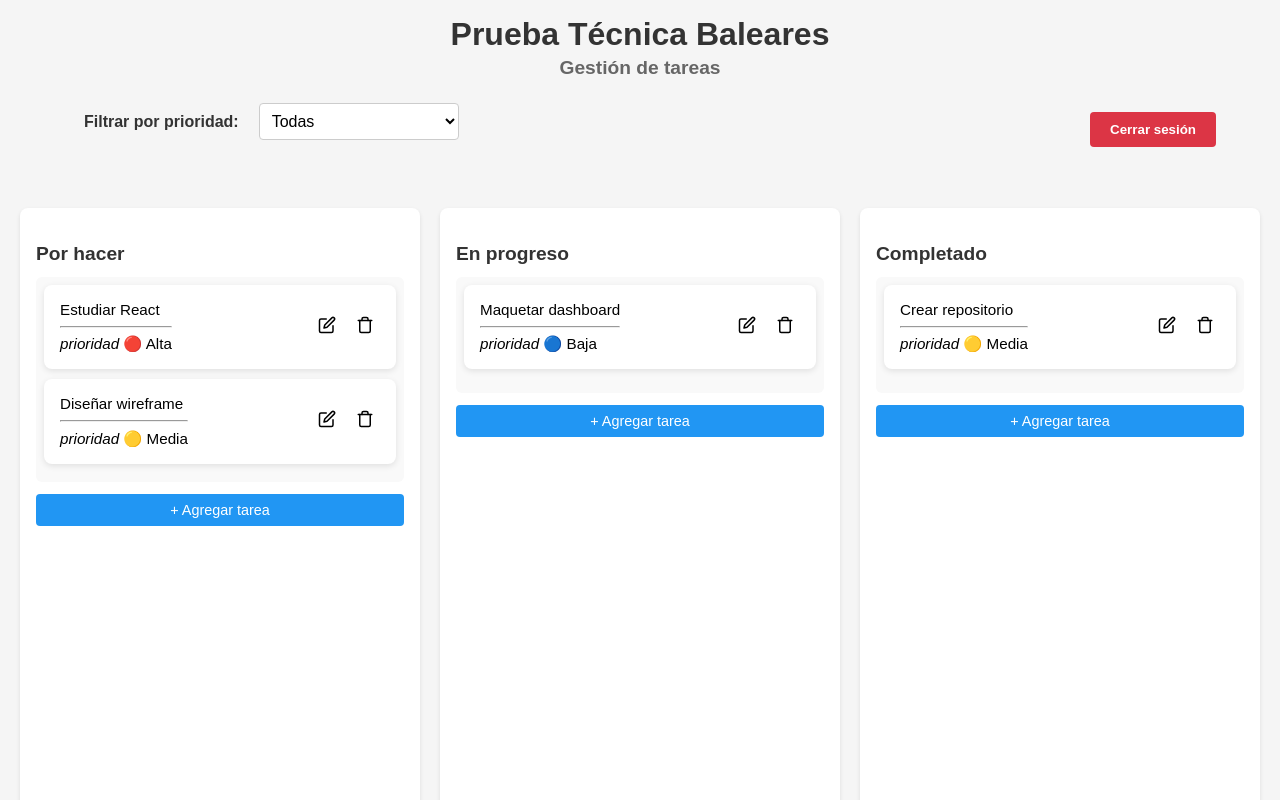
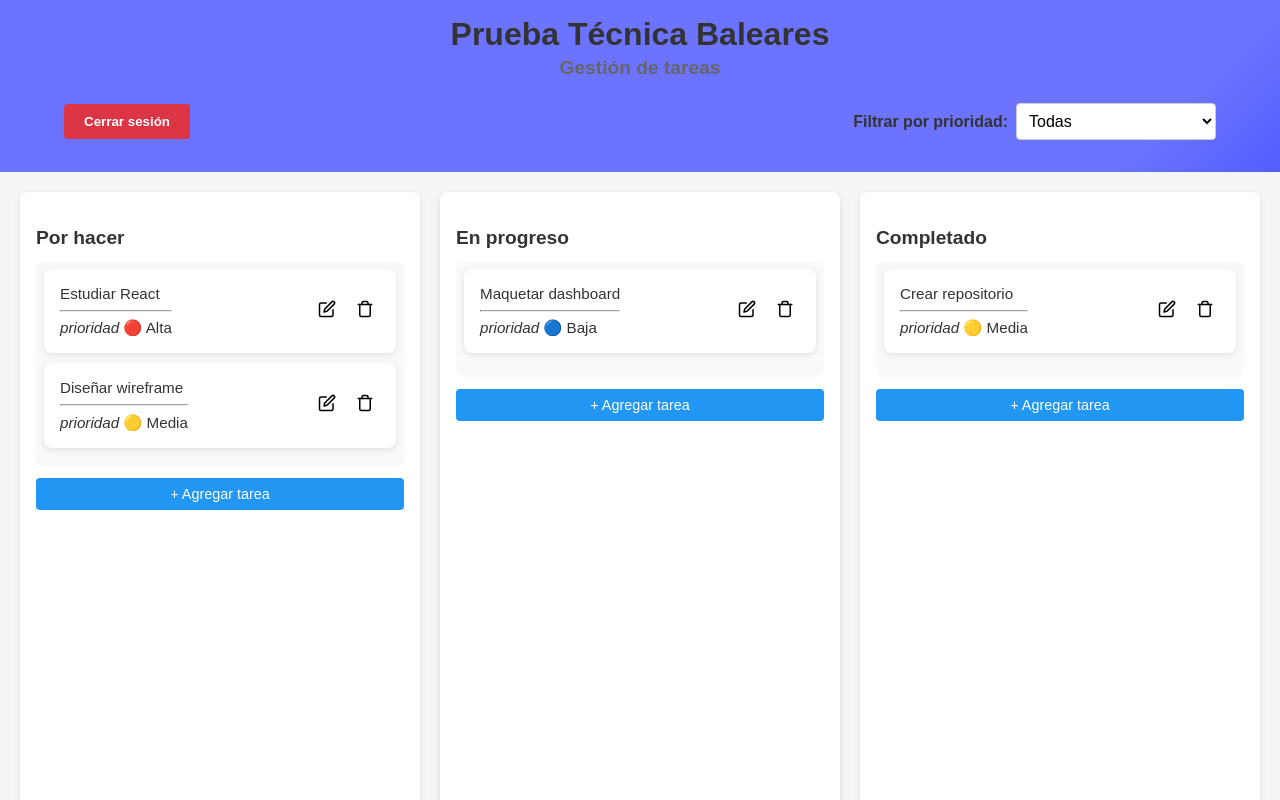
Before and after one commit to JairoVL/task-board, a React (Vite) app: page /dashboard in a window 1280 px wide. Both pictures are taken after typing "Sample", "Sample123" into the empty fields and a click on the button "Entrar". Shown: the top 800 px of the page. Built offline with nearby package versions, Linux system fonts and the light colour scheme.

Commit message:
estilos generales, variables, anidacion

```diff
--- a/src/pages/Dashboard/Dashboard.module.scss
+++ b/src/pages/Dashboard/Dashboard.module.scss
@@ -1,181 +1,63 @@
+@import "../../styles/variables";
+
+body {
+  margin: 0;
+  min-height: 100vh;
+  background: linear-gradient(135deg, #6b73ff 56%, #000dff 90%);
+  font-family: 'Segoe UI', Tahoma, Geneva, Verdana, sans-serif;
+  color: #333;
+}
 .header {
   padding: 1rem 2rem;
   text-align: center;
-}
 
   .title {
     margin: 0;
     font-size: 2rem;
-  color: #333;
+    color: $color-text-main;
   }
 
   .subtitle {
     margin: 0.25rem 0 1.5rem;
     font-size: 1.2rem;
-  color: #666;
+    color: $color-text-secondary;
   }
 
   .controlsRow {
     display: flex;
-  flex-direction: row-reverse;
     justify-content: space-between;
     align-items: center;
     margin-bottom: 1rem;
     padding: 0 2rem;
-}
 
     .filterContainer {
       display: flex;
       align-items: center;
       gap: 0.5rem;
-}
 
       .filterLabel {
         font-weight: bold;
-}
-
-
-.dashboard {
-  display: flex;
-  gap: 20px;
-  padding: 20px;
-  background-color: #f5f5f5;
-  min-height: 100vh;
-}
-
-.column {
-  flex: 1;
-  background-color: #fff;
-  border-radius: 8px;
-  padding: 16px;
-  box-shadow: 0 2px 4px rgba(0, 0, 0, 0.1);
-}
-
-.column h3 {
-  margin-bottom: 12px;
-  font-size: 1.2rem;
-  color: #333;
-}
-
-.task {
-  background-color: #e1f5fe;
-  border-radius: 6px;
-  padding: 12px;
-  margin-bottom: 10px;
-  font-size: 0.95rem;
-  box-shadow: 0 1px 2px rgba(0, 0, 0, 0.1);
-}
-
-.taskList {
-  min-height: 100px;
-  background-color: #f9f9f9;
-  padding: 8px;
-  border-radius: 6px;
-  transition: background-color 0.2s ease;
-}
-
-.addTaskButton {
-  margin-top: 12px;
-  padding: 8px 12px;
-  font-size: 0.9rem;
-  background-color: #2196f3;
-  color: white;
-  border: none;
-  border-radius: 4px;
-  cursor: pointer;
-  width: 100%;
-  transition: background-color 0.2s ease;
-}
-
-.addTaskButton:hover {
-  background-color: #1976d2;
-}
-
-.taskContent {
-  display: flex;
-  justify-content: space-between;
-  align-items: center;
-}
-
-.taskActions {
-  display: flex;
-  gap: 8px;
-}
-
-.taskActions button {
-  background: none;
-  border: none;
-  cursor: pointer;
-  font-size: 1rem;
-}
-
-.filterContainer {
-  display: flex;
-  align-items: center;
-  margin-bottom: 16px;
-  padding: 0 20px;
-  gap: 12px;
-  font-family: Arial, sans-serif;
-  color: #333;
-  font-weight: 600;
-  font-size: 1rem;
-}
-
-.filterLabel {
-  /* El texto */
+        color: $color-text-main;
       }
 
       .filterSelect {
         padding: 6px 12px;
-  border-radius: 6px;
+        border-radius: $radius;
         border: 1.5px solid #ccc;
         background-color: white;
         font-size: 0.95rem;
         cursor: pointer;
-  transition: border-color 0.3s ease;
 
         &:focus {
           outline: none;
-    border-color: #3f51b5; /* azul bonito */
+          border-color: $color-accent;
           box-shadow: 0 0 6px #3f51b5aa;
         }
-}
-
-.topBar {
-  display: flex;
-  justify-content: space-between;
-  align-items: center;
-  padding: 0 20px;
-  margin-bottom: 16px;
-}
-
-.filterContainer {
-  display: flex;
-  align-items: center;
-}
-
-.filterLabel {
-  margin-right: 8px;
-  font-weight: 600;
-  color: #333;
-}
-
-.filterSelect {
-  padding: 6px 10px;
-  border-radius: 4px;
-  border: 1px solid #ccc;
-  font-size: 1rem;
-  cursor: pointer;
-  transition: border-color 0.2s ease-in-out;
-
-  &:focus {
-    outline: none;
-    border-color: #007bff;
       }
     }
 
     .logoutButton {
-  background-color: #dc3545;
+      background-color: $color-danger;
       color: white;
       padding: 8px 14px;
       border: none;
@@ -185,6 +67,82 @@
       transition: background-color 0.3s ease;
 
       &:hover {
-    background-color: #b02a37;
+        background-color: $color-danger-hover;
       }
     }
+  }
+}
+
+.dashboard {
+  display: flex;
+  gap: 20px;
+  padding: $padding-container;
+  background-color: $color-bg-main;
+  min-height: 100vh;
+
+  .column {
+    flex: 1;
+    background-color: $color-bg-card;
+    border-radius: 8px;
+    padding: 16px;
+    box-shadow: $shadow;
+
+    h3 {
+      margin-bottom: 12px;
+      font-size: 1.2rem;
+      color: $color-text-main;
+    }
+
+    .taskList {
+      min-height: 100px;
+      background-color: #f9f9f9;
+      padding: 8px;
+      border-radius: $radius;
+      transition: background-color 0.2s ease;
+    }
+
+    .addTaskButton {
+      margin-top: 12px;
+      padding: 8px 12px;
+      font-size: 0.9rem;
+      background-color: $color-accent;
+      color: white;
+      border: none;
+      border-radius: 4px;
+      cursor: pointer;
+      width: 100%;
+      transition: background-color 0.2s ease;
+
+      &:hover {
+        background-color: $color-accent-hover;
+      }
+    }
+  }
+}
+
+.task {
+  background-color: $color-bg-task;
+  border-radius: $radius;
+  padding: 12px;
+  margin-bottom: 10px;
+  font-size: 0.95rem;
+  box-shadow: 0 1px 2px rgba(0, 0, 0, 0.1);
+
+  .taskContent {
+    display: flex;
+    justify-content: space-between;
+    align-items: center;
+
+    .taskActions {
+      display: flex;
+      gap: 8px;
+
+      button {
+        background: none;
+        border: none;
+        cursor: pointer;
+        font-size: 1rem;
+      }
+    }
+  }
+}
--- a/src/pages/Dashboard/Dashboard.tsx
+++ b/src/pages/Dashboard/Dashboard.tsx
@@ -8,6 +8,8 @@ import Column from './components/Column';
 import Select from "../../components/UI/Select/Select";
 import Button from "../../components/UI/Button/Button";
 import initialBoardData from "../../data/initialBoardData.json";
+import '../../styles/variables.scss';
+
 // import { useBoard } from '../../context/BoardContext';
 
 
--- a/src/pages/Login/Login.module.scss
+++ b/src/pages/Login/Login.module.scss
@@ -1,32 +1,54 @@
+@import "../../styles/variables";
+
+body {
+  margin: 0;
+  min-height: 100vh;
+  background: linear-gradient(135deg, #6b73ff 56%, #000dff 90%);
+  font-family: 'Segoe UI', Tahoma, Geneva, Verdana, sans-serif;
+  color: #333;
+}
+
+
 .container {
   padding: 2rem;
   max-width: 400px;
   margin: 100px auto;
-  background-color: #fff;
-  border-radius: 8px;
-  box-shadow: 0 4px 12px rgba(0, 0, 0, 0.1);
-}
+  background-color: $color-bg-card;
+  border-radius: $radius;
+  box-shadow: $shadow;
 
   .title {
-  margin-bottom: 24px;
+    margin-bottom: 1.5rem;
     text-align: center;
     font-size: 1.5rem;
-  color: #333;
+    color: $color-text-main;
   }
 
   .form {
     display: flex;
     flex-direction: column;
-  gap: 16px;
-}
+    gap: 1rem;
 
     .label {
       font-weight: 500;
-  margin-bottom: 4px;
-  color: #555;
+      margin-bottom: 0.25rem;
+      color: $color-text-secondary;
     }
 
+    .button {
+      margin-top: 1rem;
+      background-color: $color-accent;
+      color: white;
+      border: none;
+      padding: 0.75rem;
+      border-radius: $radius;
+      cursor: pointer;
+      font-weight: 600;
+      transition: background-color 0.3s ease;
 
-.button {
-  margin-top: 16px;
+      &:hover {
+        background-color: $color-accent-hover;
       }
+    }
+  }
+}
--- /dev/null
+++ b/src/styles/variables.scss
@@ -0,0 +1,27 @@
+// Colores
+$color-bg-main: #f5f5f5;
+$color-bg-card: #fff;
+$color-bg-task: #e1f5fe;
+$color-accent: #2196f3;
+$color-accent-hover: #1976d2;
+$color-danger: #dc3545;
+$color-danger-hover: #b02a37;
+$color-text-main: #333;
+$color-text-secondary: #666;
+
+// Espaciados
+$spacing-md: 16px;
+$color-white: #fff;
+$border-radius: 8px;
+$box-shadow: 0 2px 6px rgba(0, 0, 0, 0.1);
+
+$padding-container: 20px;
+
+
+
+// Bordes
+$radius: 8px;
+$radius-sm: 4px;
+
+// Sombras
+$shadow: 0 2px 6px rgba(0, 0, 0, 0.1);
```
Lines whose indentation alone changed are shown as unchanged.
